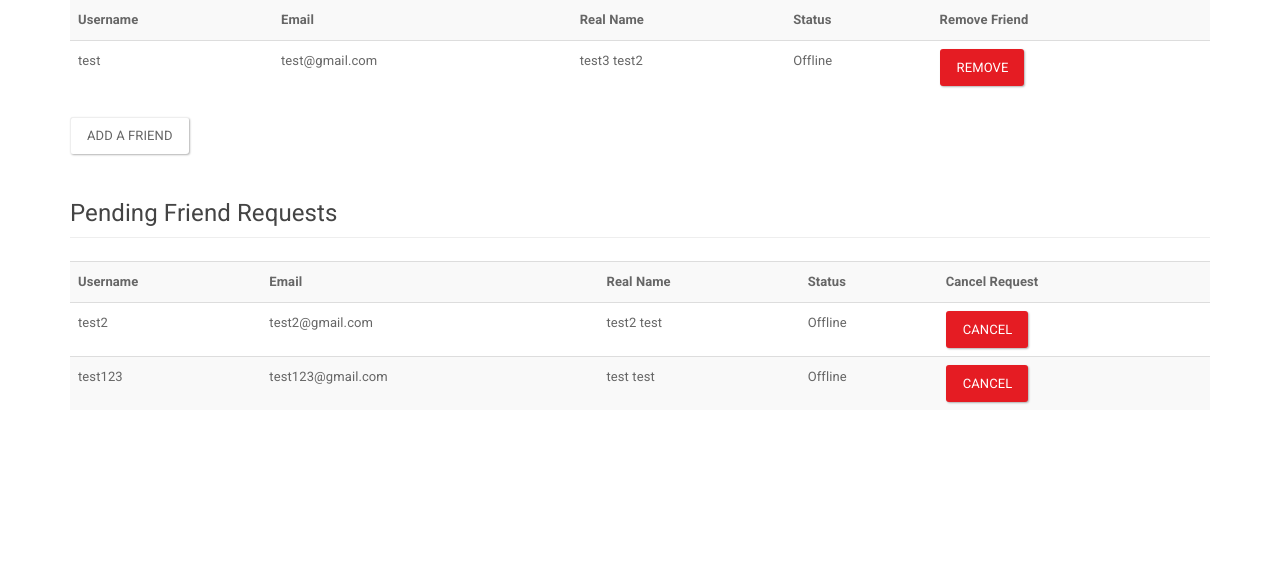
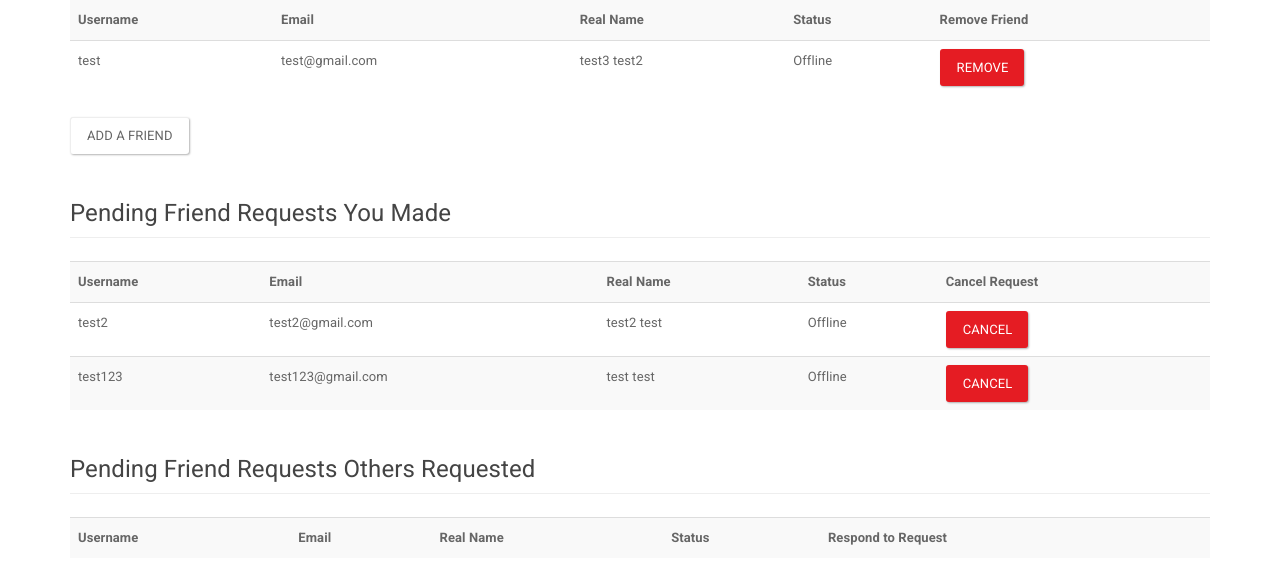
Before and after one commit to ehsu0407/cs411_bookworm, a Django app: page /profile/myfriends in a window 1280 px wide. Shown: the part 314-895 px from the top of the page. Before the commit the page ends 718 px from the top, so only its background shows below. Run offline with Django 3.2, Linux system fonts and the light colour scheme; a user stored in the database is signed in; data comes from the database, SQL or seed files in the repository; both versions use the stored data as it was after the commit; lists and menus that the app fills with data are empty; some libraries are stand-ins or nearby versions.

Commit message:
Friend List - Completed friend request system.

```diff
--- a/bookworm_app/templates/bookworm_app/loan.html
+++ b/bookworm_app/templates/bookworm_app/loan.html
@@ -7,7 +7,7 @@
     <h2>{{ error }}</h2>
     {% endif %}
 
-    <h1>Loan</h1>
+    <h1 class="page-header">Loan</h1>
     <h2>Books owned by friends:</h2>
 
     <table class="table table-striped">
--- a/bookworm_app/templates/bookworm_app/profile/myfriends.html
+++ b/bookworm_app/templates/bookworm_app/profile/myfriends.html
@@ -54,7 +54,7 @@
 
     <a class="btn btn-default" href="{% url "add_friend" %}" role="button">Add a Friend</a>
 
-    <h4 class="page-header">Pending Friend Requests</h4>
+    <h4 class="page-header">Pending Friend Requests You Made</h4>
     <table class="table table-striped">
         <tr>
             <th>Username</th>
@@ -101,5 +101,53 @@
     {% endfor %}
     </table>
 
+    <h4 class="page-header">Pending Friend Requests Others Requested</h4>
+    <table class="table table-striped">
+        <tr>
+            <th>Username</th>
+            <th>Email</th>
+            <th>Real Name</th>
+            <th>Status</th>
+            <th>Respond to Request</th>
+        </tr>
+    {% for friend in pending_friend_list_others %}
+        <tr>
+            <td>{{ friend.username }}</td>
+            <td>{{ friend.email }}</td>
+            <td>{{ friend.first_name }} {{ friend.last_name }}</td>
+            <td>Offline</td>
+            <td>
+            <button type="button" class="btn btn-primary" data-toggle="modal" data-target="#respondfriendrequest{{ friend.id }}">
+                Respond
+            </button>
+        </td>
+        </tr>
+        <!-- Modal -->
+        <div class="modal fade" id="respondfriendrequest{{ friend.id }}" tabindex="-1" role="dialog" aria-labelledby="myModalLabel" aria-hidden="true">
+            <div class="modal-dialog">
+                <div class="modal-content">
+                    <div class="modal-header">
+                        <button type="button" class="close" data-dismiss="modal" aria-label="Close"><span aria-hidden="true">&times;</span></button>
+                        <h4 class="modal-title">Respond to Friend Request</h4>
+                    </div>
+                    <div class="modal-body">
+                        Add {{ friend.username }} to your friends list?
+                    </div>
+                    <div class="modal-footer">
+                        <form method="post" action="{% url 'profile_myfriends' %}">
+                            {% csrf_token %}
+                            <button type="button" class="btn btn-default" data-dismiss="modal">Cancel</button>
+                            <button type="submit" class='btn btn-success' name="confirm" value="True">Yes</button>
+                            <button type="submit" class='btn btn-danger' name="confirm" value="False">No</button>
+                            <input type="hidden" name="friend_id" value="{{ friend.id }}">
+                            <input type="hidden" name="action" value="respondfriendrequest">
+                        </form>
+                    </div>
+                </div>
+            </div>
+        </div>
+    {% endfor %}
+    </table>
+
 </div>
 {% endblock %}
--- a/bookworm_app/templates/bookworm_app/profile/myloan.html
+++ b/bookworm_app/templates/bookworm_app/profile/myloan.html
@@ -8,7 +8,7 @@
     {% endif %}
 
     <h1 class="page-header">My Loans</h1>
-    <h2>Current Loans</h2>
+    <h4>Current Loans</h4>
 
     <table class="table table-striped">
         <thead>
@@ -31,7 +31,7 @@
         </tbody>
     </table>
 
-    <h2>Loan Requests</h2>
+    <h4>Loan Requests</h4>
     <table class="table table-striped">
         <thead>
             <tr>
@@ -58,7 +58,7 @@
         </tbody>
     </table>
 
-     <h2>Past Loans</h2>
+     <h4>Past Loans</h4>
 
 </div>
 {% endblock %}
--- a/bookworm_app/viewbuilders/loan.py
+++ b/bookworm_app/viewbuilders/loan.py
@@ -28,6 +28,7 @@ def get_response(request):
 
     context['media_list'] = media_list
     return render_to_response('bookworm_app/loan.html', context, context_instance=RequestContext(request))
+
 
 def get_post_response(request):
     context = {}
@@ -97,7 +98,7 @@ def get_friends_media_list(request):
             WHERE user_owns_media.user_id IN
             (
                 SELECT friend_id FROM friendlist
-                WHERE user_id = {0}
+                WHERE user_id = {0} AND status = 1
             )
             """.format(request.user.id)
     c.execute(query)
--- a/bookworm_app/viewbuilders/profile/addfriend.py
+++ b/bookworm_app/viewbuilders/profile/addfriend.py
@@ -24,8 +24,26 @@ def get_response(request):
             c.execute(query)
             rows = c.fetchall()
             if(len(rows) == 0):
-                query = "INSERT INTO friendlist (user_id, friend_id, status) VALUES ({0}, {1}, {2})".format(request.user.id, friend_id, 0)
+                # Check if friend_id already requested user as a friend. If so, automatically set as mutual friends
+                query = "SELECT * FROM friendlist WHERE user_id = {1} and friend_id = {0}".format(request.user.id, friend_id)
                 c.execute(query)
+                rows = c.fetchall()
+
+                if(len(rows) == 0):
+                    # Create new friend request
+                    query = "INSERT INTO friendlist (user_id, friend_id, status) VALUES ({0}, {1}, {2})".format(request.user.id, friend_id, 0)
+                    c.execute(query)
+
+                else:
+                    # Create new mutual friend
+                    query = """
+                            UPDATE friendlist SET status = 1 WHERE user_id = {0} AND friend_id = {1}
+                            """.format(friend_id, request.user.id)
+                    c.execute(query)
+
+                    query = "INSERT INTO friendlist (user_id, friend_id, status) VALUES ({1}, {0}, 1)".format(friend_id, request.user.id)
+                    c.execute(query)
+
                 return HttpResponseRedirect("/profile/addfriend")
 
             else:
--- a/bookworm_app/viewbuilders/profile/myfriends.py
+++ b/bookworm_app/viewbuilders/profile/myfriends.py
@@ -36,8 +36,20 @@ def get_response(request):
             # Pending
             pending_friends.append(row)
 
+    # Get the the list of users that requested to be current user's friend
+    query = """
+            SELECT username, first_name, last_name, email, auth_user.id, friendlist.status FROM friendlist
+            LEFT JOIN auth_user
+            ON friendlist.user_id = auth_user.id
+            WHERE friendlist.friend_id = {0} AND status = 0
+            """.format(str(request.user.id))
+    c.execute(query)
+    rows = c.fetchall()
+    pending_friends_others = [{'username':row[0],'first_name':row[1], 'last_name':row[2], 'email':row[3], 'id':row[4], 'status':row[5]} for row in rows]
+
     context['friend_list'] = mutual_friends
     context['pending_friend_list'] = pending_friends
+    context['pending_friend_list_others'] = pending_friends_others
 
     return render_to_response('bookworm_app/profile/myfriends.html', context, context_instance=RequestContext(request))
 
@@ -51,6 +63,8 @@ def get_response_post(request):
     if(request.POST['action'] == 'removefriend'):
         context['success'] = 0
         context['action'] = 'removefriend'
+
+        friend_id = int(request.POST['friend_id'])
 
         # Verify that friendid is passed
         if(not request.POST.has_key('friend_id')):
@@ -66,9 +80,38 @@ def get_response_post(request):
         c = connection.cursor()
         query = """
                 DELETE FROM friendlist WHERE user_id = {0} AND friend_id = {1}
-                """.format(request.user.id, request.POST['friend_id'])
+                """.format(request.user.id, friend_id)
         c.execute(query)
+
+        query = """
+                DELETE FROM friendlist WHERE user_id = {1} AND friend_id = {0}
+                """.format(request.user.id, friend_id)
+        c.execute(query)
+
         context['success'] = 1
+        return HttpResponseRedirect("/profile/myfriends")
+
+    if(request.POST['action'] == 'respondfriendrequest'):
+        # Responding to friend request
+
+        c = connection.cursor()
+        friend_id = int(request.POST['friend_id'])
+
+        if(request.POST['confirm'] == 'True'):
+            query = """
+                    UPDATE friendlist SET status = 1 WHERE user_id = {0} AND friend_id = {1}
+                    """.format(friend_id, request.user.id)
+            c.execute(query)
+
+            query = "INSERT INTO friendlist (user_id, friend_id, status) VALUES ({1}, {0}, 1)".format(friend_id, request.user.id)
+            c.execute(query)
+
+        elif(request.POST['confirm'] == 'False'):
+            query = """
+                    DELETE FROM friendlist WHERE user_id = {0} AND friend_id = {1}
+                    """.format(friend_id, request.user.id)
+            c.execute(query)
+
         return HttpResponseRedirect("/profile/myfriends")
 
 def is_friend(user_id, friend_id):
--- a/bookworm_app/views.py
+++ b/bookworm_app/views.py
@@ -19,7 +19,6 @@ from bookworm_app.viewbuilders.profile import myloan as view_profile_myloan
 from bookworm_app.viewbuilders.profile import myfriends as view_profile_myfriends
 
 from bookworm_app.viewbuilders import home as view_home
-from bookworm_app.viewbuilders import friendlist as view_friendlist
 from bookworm_app.viewbuilders import media as view_media
 from bookworm_app.viewbuilders import loan as view_loan
 
@@ -74,9 +73,5 @@ def reviews(request):
     return render_to_response('bookworm_app/reviews.html', context, context_instance=RequestContext(request))
 
 @login_required
-def friendlist(request):
-    return view_friendlist.get_response(request)
-
-@login_required
 def loan(request):
     return view_loan.get_response(request)
--- a/cs411_bookworm/urls.py
+++ b/cs411_bookworm/urls.py
@@ -21,7 +21,6 @@ urlpatterns = patterns('',
 
     url(r'^media/', 'bookworm_app.views.media', name='media'),
     url(r'^reviews/', 'bookworm_app.views.reviews', name='reviews'),
-    url(r'^friendlist/', 'bookworm_app.views.friendlist', name='friendlist'),
     url(r'^loan/', 'bookworm_app.views.loan', name='loan'),
     url(r'^register/', 'bookworm_app.views.register', name='register'),
     url(r'^accounts/login/', 'django.contrib.auth.views.login', name="login"),
```
Also changed, not shown: db.sqlite3.
